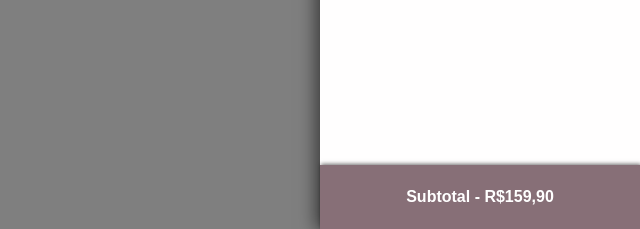
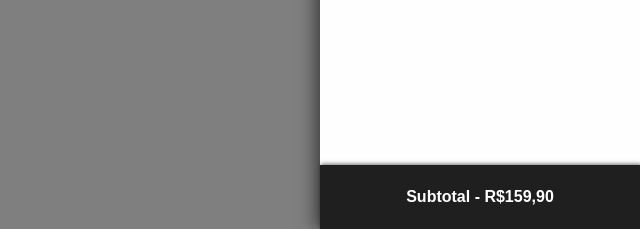
Before and after one commit to MrJeanB/Projet-Ecommerce, a plain HTML site: page CarrinhoDeCompraAberto/carrinhoDeCompra.html in a window 1280 px wide. Shown: the part 571-800 px from the top of the page, without its empty margins (640-1280 px from the left). Drawn offline with Linux system fonts and the light colour scheme; a web font is replaced by a local one.

Commit message:
alteracao na cor do Submit

```diff
--- a/CarrinhoDeCompraAberto/style.css
+++ b/CarrinhoDeCompraAberto/style.css
@@ -212,7 +212,7 @@ body #primeiraDiv{
 }
 
 #subtotal button{
-    background-color: #876f77;
+    background-color: #1f1f1f;
     border: none;
     position: absolute;
     display: flex;
@@ -225,11 +225,11 @@ body #primeiraDiv{
     font-size: 1rem;
     font-weight: bold;
     cursor: pointer;
-    transition: 0.3s;
+    transition: 0.5s;
 }
 
 #subtotal button:hover {
-    background-color: rgba(0, 0, 0, 0.11);
+    background-color: rgb(180, 168, 177);
     color: black;
 }
 
--- a/home.css
+++ b/home.css
@@ -98,7 +98,6 @@ h1 {
     padding-top: 10px;
     background-color: black;
     color: #fff;
-    cursor: pointer;
 }
 
 .wrapper {
```
Also changed, not shown: home.html (+1 -1 lines).
